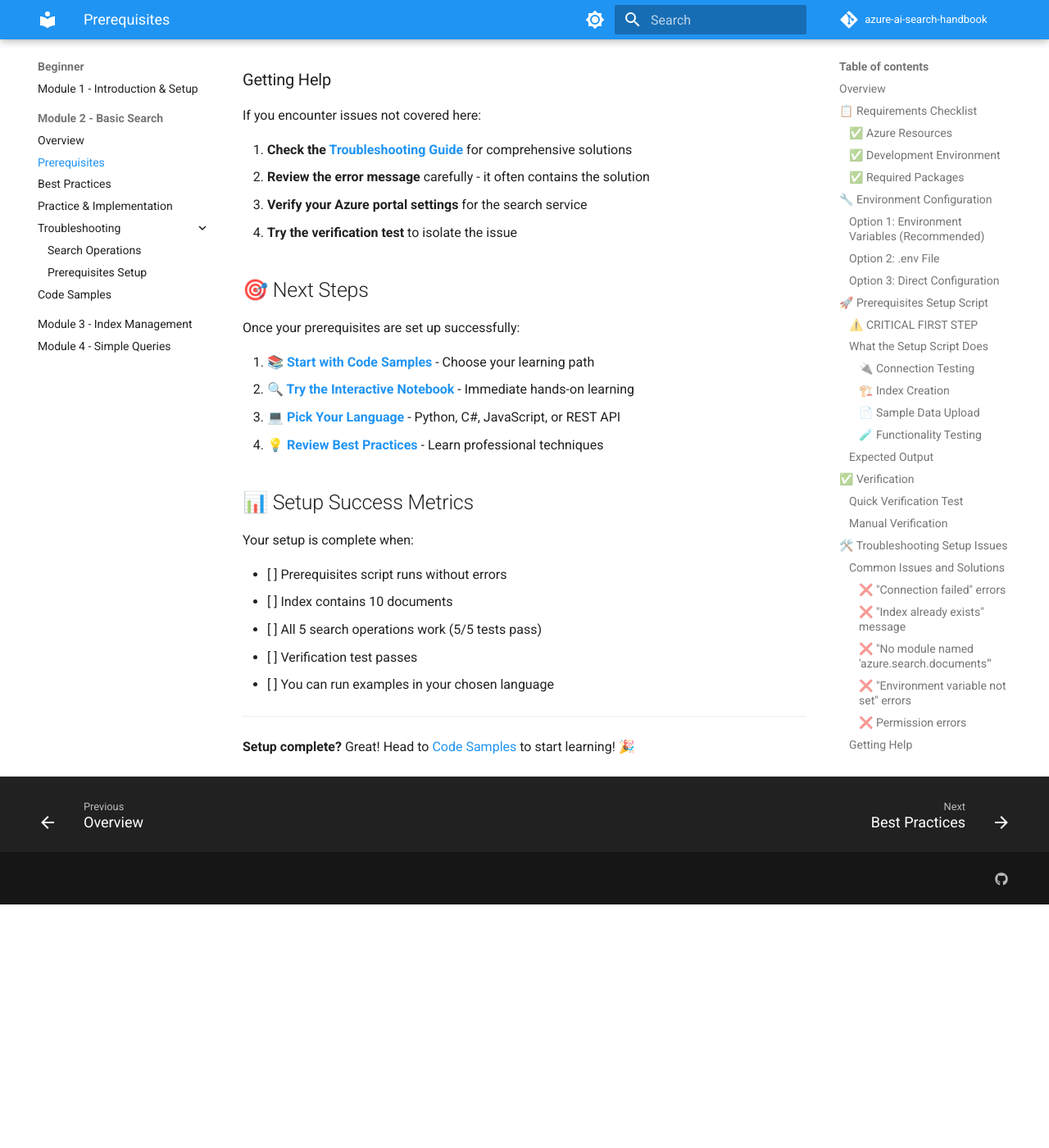
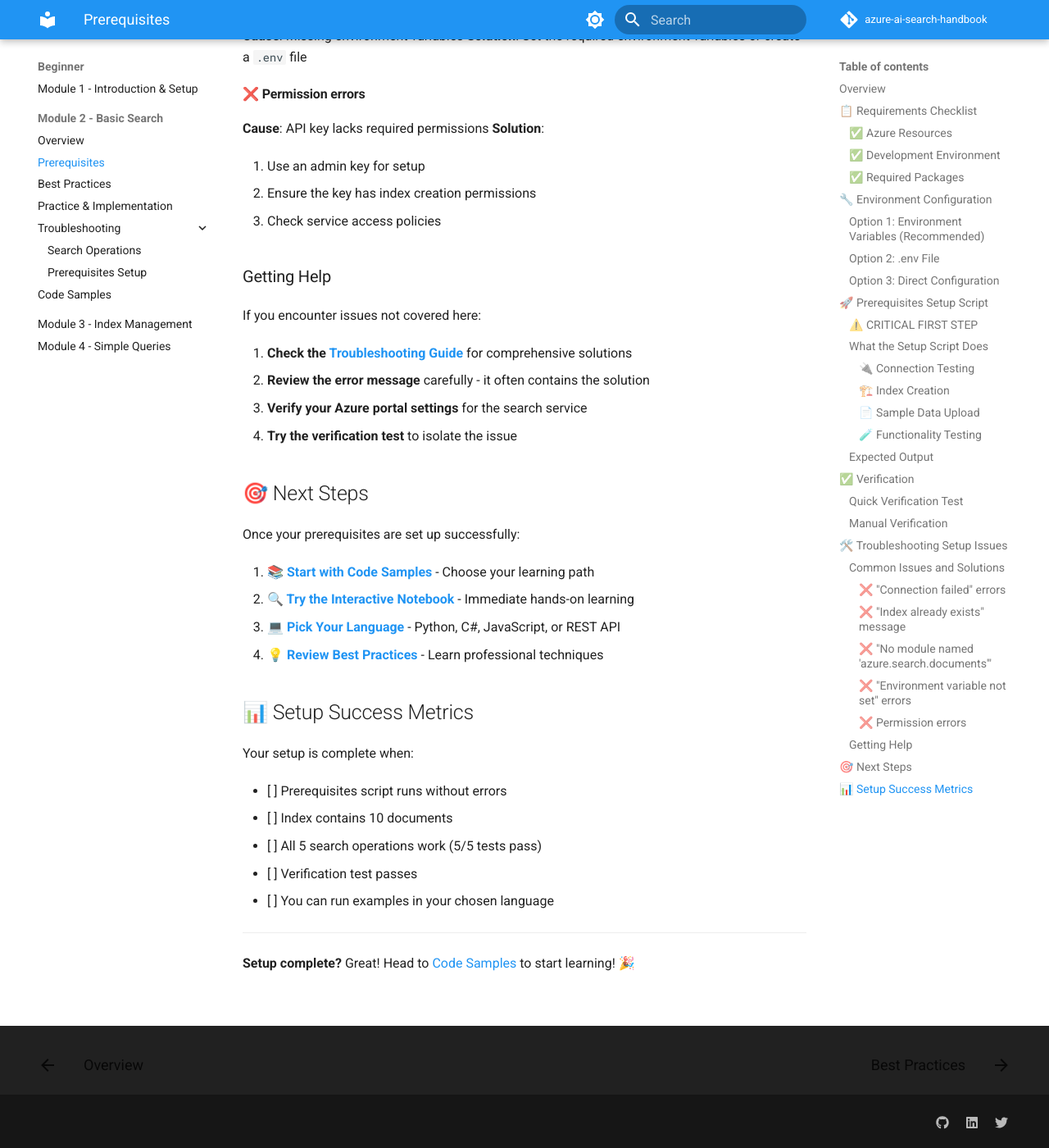
Before and after one commit to sudharsank/azure-ai-search-handbook, an MkDocs documentation site: the page built from docs/beginner/module-02-basic-search/prerequisites.md, in a window 1280 px wide and 1400 px high, scrolled down 5234 px. Shown: the whole window at 82% size. Built offline with MkDocs 1.6.1 and Material for MkDocs 9.7.7, drawn with Linux system fonts in a browser that asks for light colours; comment, search, counter and statistics services are not loaded; the version menu is left out; before the commit the page ends 6337 px from its top, so only the background shows below that.

Commit message:
updated.

```diff
--- /dev/null
+++ b/docs/stylesheets/extra.css
@@ -0,0 +1,231 @@
+/* Custom styles for Azure AI Search Handbook */
+
+/* Author profile styles */
+.author-profile {
+    display: flex;
+    gap: 2rem;
+    align-items: flex-start;
+    margin: 2rem 0;
+    padding: 2rem;
+    background: var(--md-default-bg-color);
+    border-radius: 1rem;
+    border: 1px solid var(--md-default-fg-color--lightest);
+}
+
+.author-avatar {
+    flex-shrink: 0;
+}
+
+.author-avatar img {
+    width: 150px;
+    height: 150px;
+    border-radius: 50%;
+    border: 3px solid var(--md-primary-fg-color);
+}
+
+.author-info h2 {
+    margin-top: 0;
+    color: var(--md-primary-fg-color);
+}
+
+.author-info h3 {
+    color: var(--md-default-fg-color--light);
+    font-weight: 400;
+    margin: 0.5rem 0;
+}
+
+/* Social links styling */
+.social-links {
+    display: flex;
+    gap: 1rem;
+    margin: 2rem 0;
+    flex-wrap: wrap;
+}
+
+.social-links a {
+    display: flex;
+    align-items: center;
+    gap: 0.5rem;
+    padding: 0.5rem 1rem;
+    color: white;
+    text-decoration: none;
+    border-radius: 0.5rem;
+    transition: opacity 0.2s;
+}
+
+.social-links a:hover {
+    opacity: 0.8;
+}
+
+/* Footer enhancement */
+.md-footer-meta {
+    border-top: 1px solid var(--md-default-fg-color--lightest);
+}
+
+/* Simple footer navigation (next/previous) */
+.md-footer__link {
+    text-decoration: none;
+    color: var(--md-default-fg-color) !important;
+    transition: all 0.2s ease;
+    opacity: 0.9;
+}
+
+.md-footer__link:hover {
+    color: var(--md-primary-fg-color) !important;
+    opacity: 1;
+}
+
+.md-footer__title {
+    font-weight: normal;
+    color: var(--md-default-fg-color) !important;
+}
+
+.md-footer__link:hover .md-footer__title {
+    color: var(--md-primary-fg-color) !important;
+}
+
+.md-footer__direction {
+    display: none; /* Hide the "Previous" and "Next" labels */
+}
+
+/* Ensure footer has proper background contrast */
+.md-footer {
+    background-color: var(--md-footer-bg-color);
+}
+
+.md-footer-nav {
+    background-color: var(--md-footer-bg-color);
+}
+
+/* Enhanced "Back to Top" button */
+.md-top {
+    background-color: var(--md-primary-fg-color) !important;
+    color: white !important;
+    border-radius: 50%;
+    box-shadow: 0 4px 12px rgba(0, 0, 0, 0.15);
+    transition: all 0.3s ease;
+}
+
+.md-top:hover {
+    background-color: var(--md-accent-fg-color) !important;
+    transform: translateY(-2px);
+    box-shadow: 0 6px 16px rgba(0, 0, 0, 0.2);
+}
+
+.md-top:focus,
+.md-top:active {
+    background-color: var(--md-primary-fg-color) !important;
+}
+
+/* Ensure back to top button is always visible on long pages */
+.md-top[data-md-state="hidden"] {
+    transform: translateY(0) !important;
+    opacity: 0.7;
+}
+
+.md-top[data-md-state="hidden"]:hover {
+    opacity: 1;
+}
+
+/* Responsive design for mobile */
+@media screen and (max-width: 768px) {
+    .author-profile {
+        flex-direction: column;
+        text-align: center;
+        gap: 1rem;
+    }
+
+    .author-avatar img {
+        width: 120px;
+        height: 120px;
+    }
+
+    .social-links {
+        justify-content: center;
+    }
+}
+
+/* Enhanced code blocks */
+.highlight {
+    border-radius: 0.5rem;
+}
+
+/* Better table styling */
+.md-typeset table:not([class]) {
+    border-radius: 0.5rem;
+    overflow: hidden;
+}
+
+/* Improved admonition styling */
+.md-typeset .admonition {
+    border-radius: 0.5rem;
+}
+
+/* Custom styling for the handbook */
+.md-typeset h1 {
+    color: var(--md-primary-fg-color);
+}
+
+/* Navigation enhancement */
+.md-nav__title {
+    font-weight: 600;
+}
+
+/* Search enhancement */
+.md-search__form {
+    border-radius: 2rem;
+}
+
+/* Button styling */
+.md-button {
+    border-radius: 0.5rem;
+}
+
+/* Custom colors for different sections */
+.beginner-section {
+    border-left: 4px solid #4CAF50;
+    padding-left: 1rem;
+}
+
+.intermediate-section {
+    border-left: 4px solid #FF9800;
+    padding-left: 1rem;
+}
+
+.advanced-section {
+    border-left: 4px solid #F44336;
+    padding-left: 1rem;
+}
+
+/* Smooth scrolling for better UX */
+html {
+    scroll-behavior: smooth;
+}
+
+/* Ensure long content pages have proper spacing */
+.md-content__inner {
+    padding-bottom: 2rem;
+}
+
+/* Better visibility for long pages */
+.md-typeset {
+    line-height: 1.6;
+}
+
+/* Enhanced readability for long content */
+.md-typeset p {
+    margin-bottom: 1rem;
+}
+
+.md-typeset h1,
+.md-typeset h2,
+.md-typeset h3 {
+    margin-top: 2rem;
+    margin-bottom: 1rem;
+}
+
+.md-typeset h1:first-child,
+.md-typeset h2:first-child,
+.md-typeset h3:first-child {
+    margin-top: 0;
+}
--- a/mkdocs.yml
+++ b/mkdocs.yml
@@ -107,11 +107,31 @@
     - Troubleshooting: reference/troubleshooting.md
 
 # Extra
+# Custom CSS
+extra_css:
+  - stylesheets/extra.css
+
 extra:
+  author:
+    name: "Sudharsan Kesavanarayanan"
+    title: "Azure AI Search Expert & Technical Author"
+    bio: "Passionate about making Azure AI Search accessible to developers worldwide. This handbook represents years of hands-on experience and best practices in search technology."
+    bio_short: "Azure AI Search Expert sharing practical knowledge and best practices."
+    avatar: "assets/images/profile.jpg"
+    # Profile display options (set to true/false to enable/disable)
+    show_footer_profile: true      # Shows profile in footer of all pages
+    show_header_banner: false      # Shows profile banner at top of pages
+    show_sidebar_card: false       # Shows profile card in sidebar
   social:
     - icon: fontawesome/brands/github
-      link: https://github.com/sudharsank/azure-ai-search-handbook
-      name: GitHub Repository
+      link: https://github.com/sudharsank
+      name: GitHub Profile
+    - icon: fontawesome/brands/linkedin
+      link: https://linkedin.com/in/your-linkedin-profile
+      name: LinkedIn Profile
+    - icon: fontawesome/brands/twitter
+      link: https://twitter.com/your-twitter-handle
+      name: Twitter Profile
   version:
     provider: mike
   generator: false
```
Also changed, not shown: docs/about.md (added, +73 -0 lines), docs/assets/images/README.md (added, +27 -0 lines), GITHUB_ACTIONS_FIX_SUMMARY.md (added), 1 other file.
